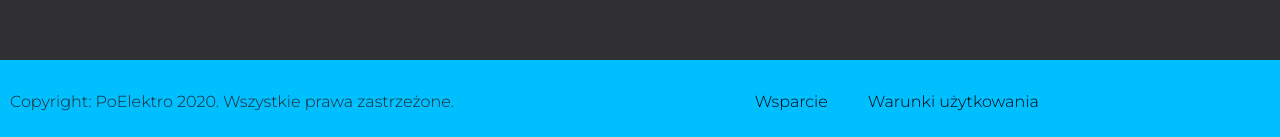
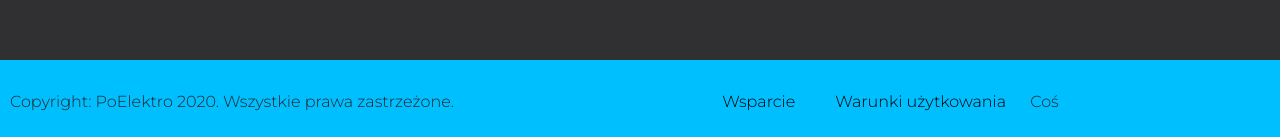
Before and after one commit to Hubertius/6-listopada, an Angular app: page / in a window 1280 px wide. Shown: the part 660-797 px from the top of the page. Built offline with nearby package versions, Linux system fonts and the light colour scheme.

Commit message:
5 listopada

```diff
--- a/src/app/footer/footer.component.html
+++ b/src/app/footer/footer.component.html
@@ -11,5 +11,6 @@
               <a href="#">Warunki użytkowania</a>
           </li>
       </ul>
+      Coś
   </nav>
 </footer>
```
